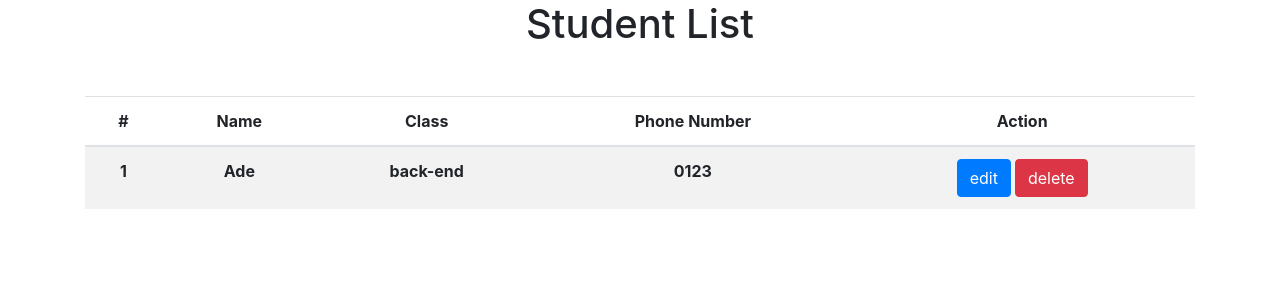
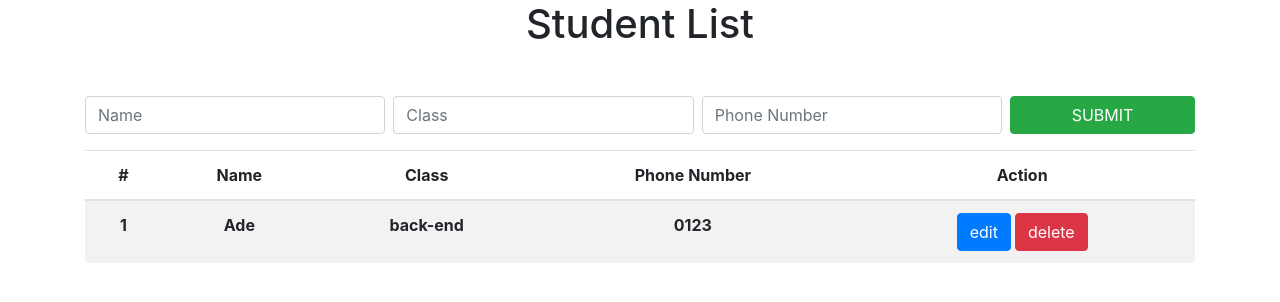
Before and after one commit to rakhmatnw/react-studentList-app, a React (Create React App) app: page / in a window 1280 px wide. Shown: the top 302 px of the page. Built offline with nearby package versions, Linux system fonts and the light colour scheme.

Commit message:
[rakhmatnw] - I created a studentForm Component

```diff
--- a/src/components/studentList/StudentListContainer.js
+++ b/src/components/studentList/StudentListContainer.js
@@ -1,6 +1,6 @@
 import React, { Component } from 'react';
 import StudentTable from './tables/StudentTable';
-
+import StudentForm from './forms/StudentForm';
 
 class StudentListContainer extends Component {
   state = {
@@ -13,6 +13,7 @@ class StudentListContainer extends Component {
     return(
       <div className="container text-center">
         <h1 className="mb-5">Student List</h1>
+        <StudentForm addStudent={this.addStudent}/>
         <StudentTable students={this.state.students}/>
       </div>
     )
--- /dev/null
+++ b/src/components/studentList/forms/StudentForm.js
@@ -0,0 +1,30 @@
+import React, { Component } from 'react';
+
+class StudentForm extends Component {
+  state = {
+    name: null,
+    class: null,
+    contact: null
+  }
+
+  render() {
+    return(
+      <form className="row no-gutters">
+        <div className="form-group col">
+          <input type="text" id="name" className="form-control" placeholder="Name"/>
+        </div>
+        <div className="form-group col  mx-2">
+          <input type="text" id="class" className="form-control" placeholder="Class"/>
+        </div>
+        <div className="form-group col">
+          <input type="text" id="contact"className="form-control" placeholder="Phone Number"/>
+        </div>
+        <div className="form-group col-2 ml-2">
+          <button className="btn btn-success btn-block">SUBMIT</button>
+        </div>
+      </form>
+    )
+  }
+}
+
+export default StudentForm;
```
